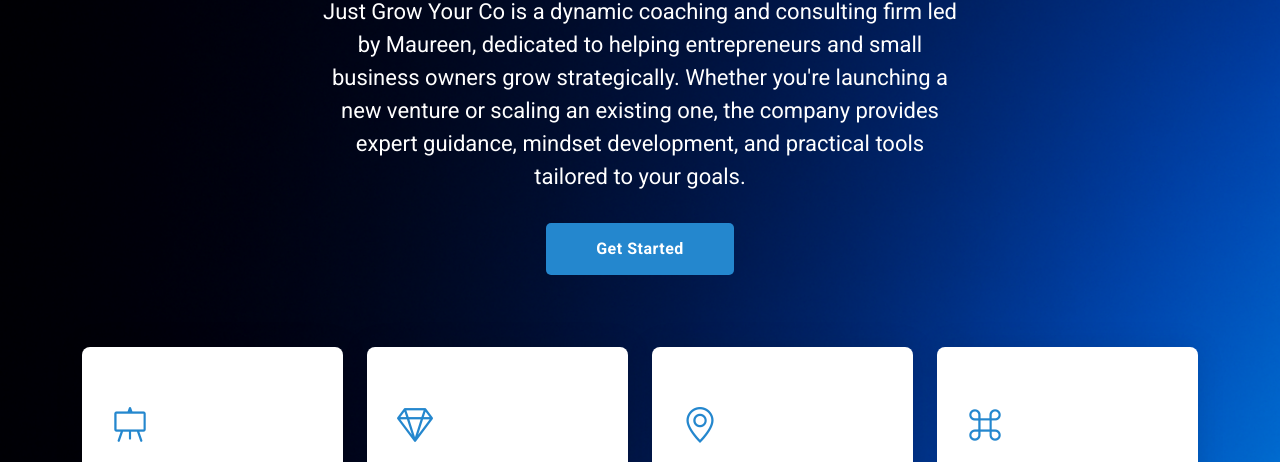
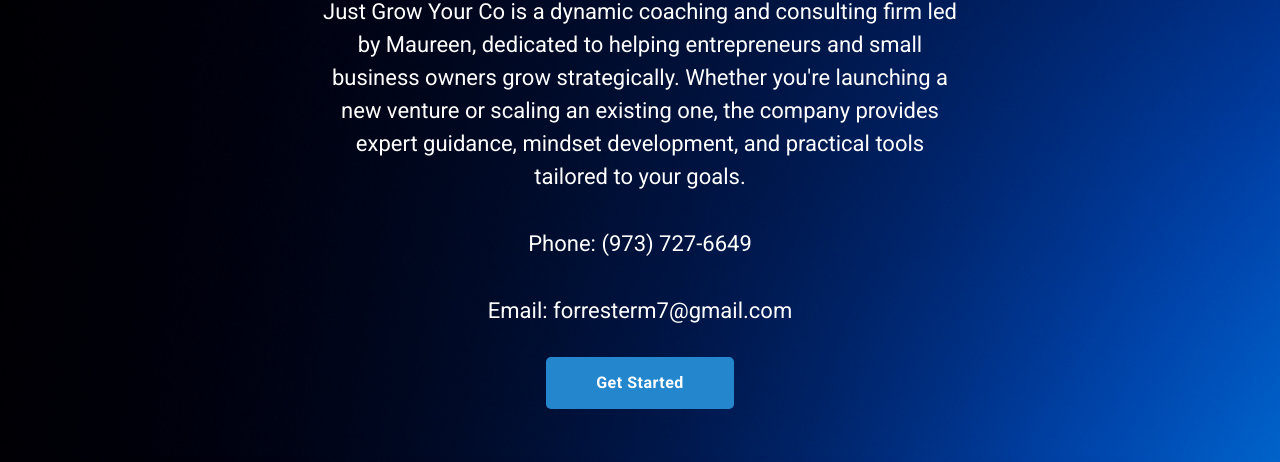
Before and after one commit to ByramDigitalMedia/JustGrowYourCo, a plain HTML site: page index.html in a window 1280 px wide. Shown: the part 274-736 px from the top of the page. Drawn offline with Linux system fonts and the light colour scheme.

Commit message:
Update index.html

```diff
--- a/index.html
+++ b/index.html
@@ -98,6 +98,18 @@
               entrepreneurs and small business owners grow strategically. Whether you're launching a new venture or
               scaling an existing one, the company provides expert guidance, mindset development, and practical tools
               tailored to your goals.</p>
+
+            <br>
+
+            <p>Phone: (973) 727-6649</p>
+
+            <br>
+
+            <p>Email: forresterm7@gmail.com</p>
+
+
+
+
           </div>
         </div>
         <div class="text-center" data-aos="zoom-out" data-aos-delay="100">
```
